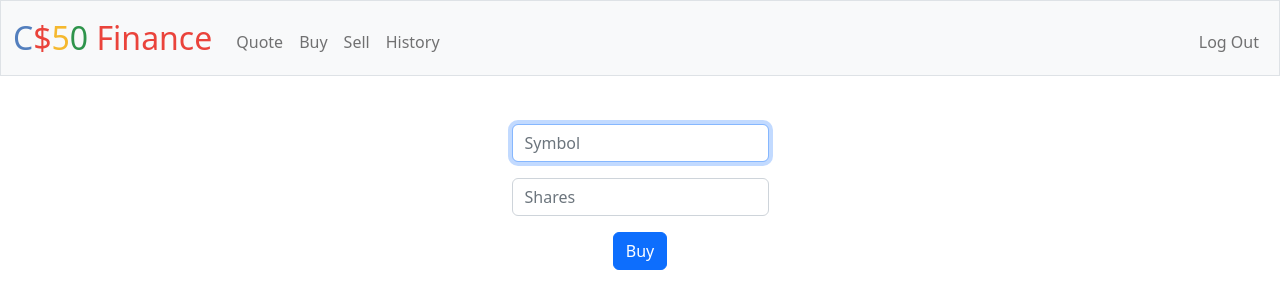
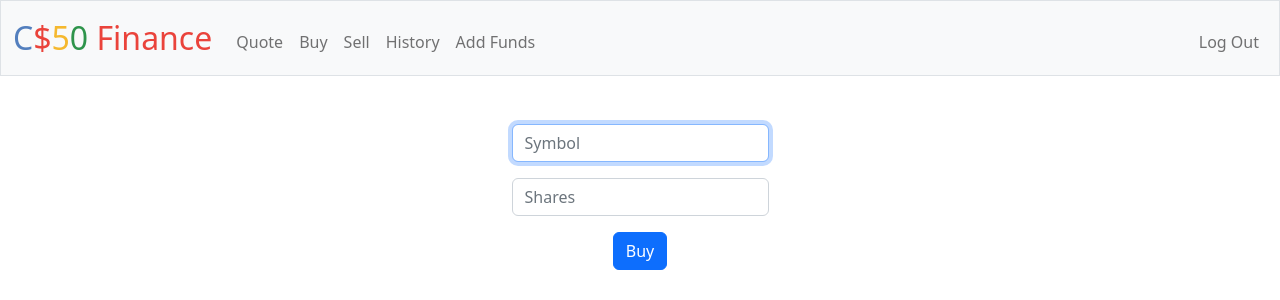
Before and after one commit to York13Pud/cs50x, a Flask app: page /buy in a window 1280 px wide. Shown: the top 300 px of the page. Run offline with Flask 3, Linux system fonts and the light colour scheme; the visitor is signed in with stand-in values (Sample User, id 1); some libraries are stand-ins or nearby versions.

Commit message:
Added Add Funds to navbar

```diff
--- a/week-09-flask-ajax/finance/templates/layout.html
+++ b/week-09-flask-ajax/finance/templates/layout.html
@@ -35,6 +35,7 @@
                             <li class="nav-item"><a class="nav-link" href="/buy">Buy</a></li>
                             <li class="nav-item"><a class="nav-link" href="/sell">Sell</a></li>
                             <li class="nav-item"><a class="nav-link" href="/history">History</a></li>
+                            <li class="nav-item"><a class="nav-link" href="/addfunds">Add Funds</a></li>
                         </ul>
                         <ul class="navbar-nav ms-auto mt-2">
                             <li class="nav-item"><a class="nav-link" href="/logout">Log Out</a></li>
```
